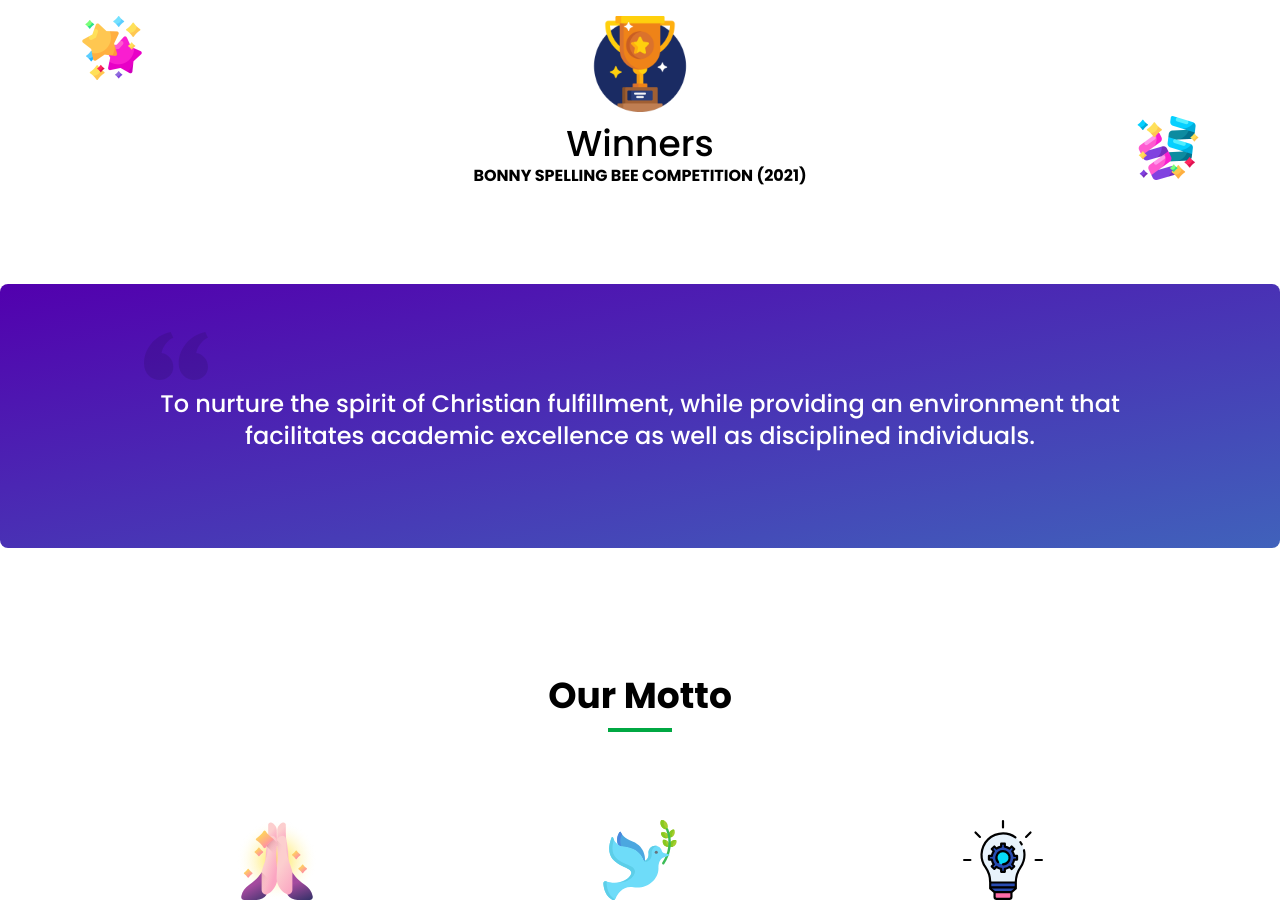
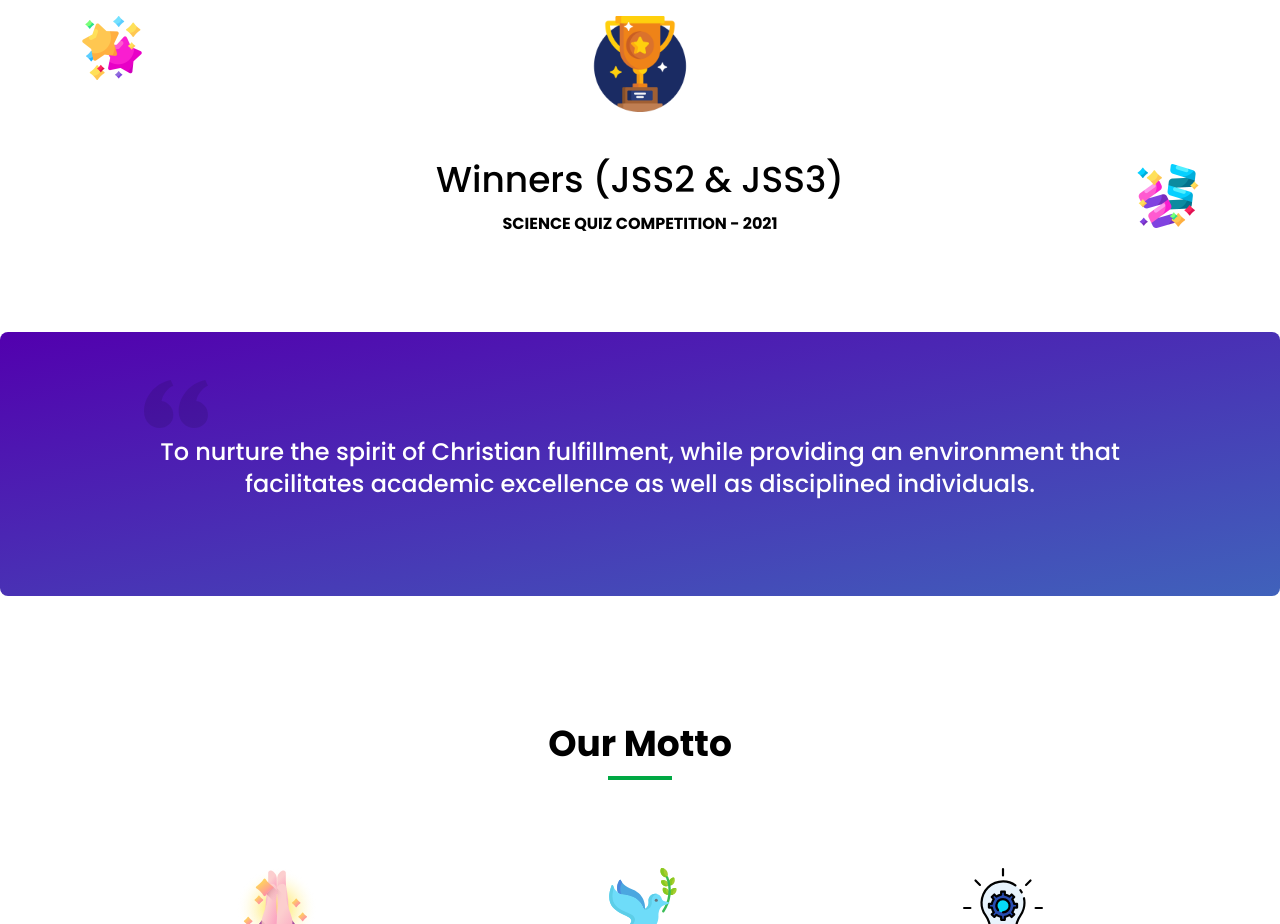
Before and after one commit to lieljack/christ-redeemers-school, a website: page index.html in a window 1280 px wide. Shown: the part 1040-1964 px from the top of the page. Drawn offline with nearby package versions, Linux system fonts and the light colour scheme.

Commit message:
Corrected spelling bee competition

```diff
--- a/index.html
+++ b/index.html
@@ -84,8 +84,8 @@
 
     <div class="">
       <img src="./images/icons/award.png" alt="" class="h-24 mx-auto">
-      <p class="text-4xl font-medium text-center mt-3">Winners</p>
-      <p class="text-center uppercase font-bold">Bonny Spelling Bee Competition (2021)</p>
+      <p class="text-4xl font-medium text-center mt-12">Winners (JSS2 & JSS3)</p>
+      <p class="text-center uppercase font-bold mt-3">Science Quiz Competition - 2021</p>
     </div>
   </section>
 
```
